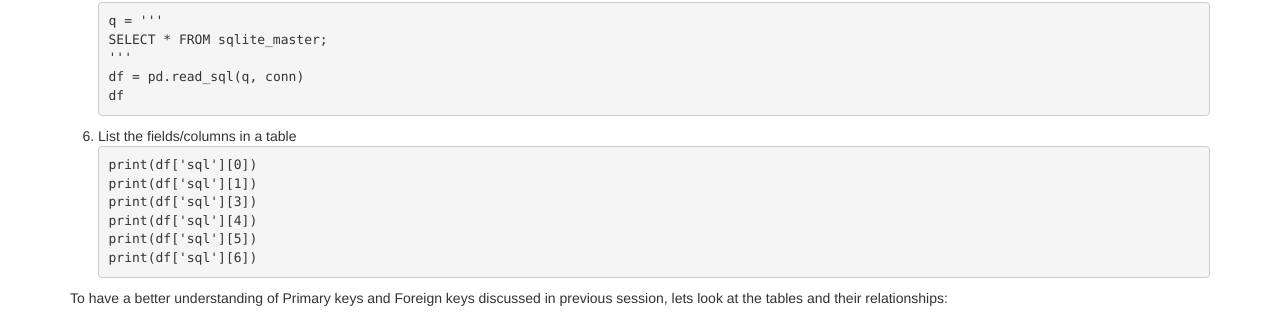
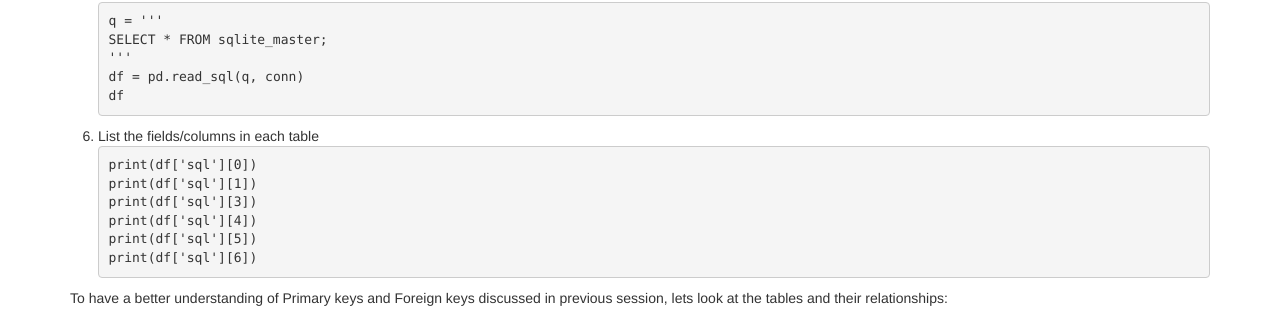
Before and after one commit to data-lessons/SQL-business, a Jekyll site: the page built from _episodes/01-sql-data.md, in a window 1280 px wide and 900 px high, scrolled down 1257 px. Shown: the part 132-452 px from the top of the window. Built offline with Jekyll 4.4.1, drawn with Linux system fonts in a browser that asks for light colours.

Commit message:
Update 01-sql-data.md

````diff
--- a/_episodes/01-sql-data.md
+++ b/_episodes/01-sql-data.md
@@ -81,7 +81,7 @@ df = pd.read_sql(q, conn)
 df
 ```
 
-2. List the fields/columns in a table
+2. List the fields/columns in each table
 ```python
 print(df['sql'][0])
 print(df['sql'][1])
````
